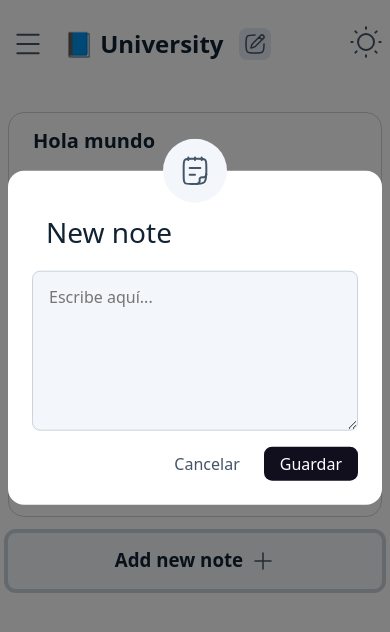
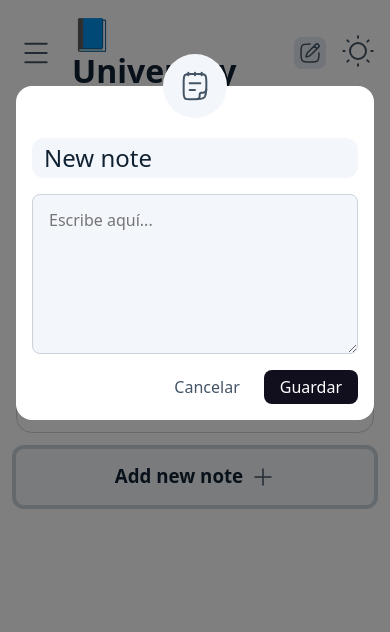
Before and after one commit to gaboquerizo/Notebook_App, a plain HTML site: page index.html in a window 390 px wide. Both pictures are taken after a click on the button "Add new note". Drawn offline with Linux system fonts and the light colour scheme; a web font is replaced by a local one.

Commit message:
Estilos mejorados de espaciado y tamaño de letra responsive

```diff
--- a/index.css
+++ b/index.css
@@ -27,16 +27,16 @@
     --typeface: 'Exo 2', system-ui, -apple-system, sans-serif;
     font-family: var(--typeface);
     /*——————————— Sizes ———————————*/
-    --size-05: 8px;
-    --size-1: 16px;
-    --size-2: 20px;
-    --size-3: 24px;
-    --size-4: 28px;
-    --size-5: 32px;
-    --size-6: 36px;
-    --size-7: 40px;
-    --size-8: 48px;
-    --size-9: 64px;
+    --size-1: 8px;
+    --size-2: 12px;
+    --size-3: 16px;
+    --size-4: 18px;
+    --size-5: 20px;
+    --size-6: 22px;
+    --size-7: 24px;
+    --size-8: 28px;
+    --size-9: 32px;
+
     /*—————————— Spacing ——————————*/
     --space-025: 0.25em;
     --space-050: 0.50em;
@@ -146,7 +146,7 @@ button:disabled { pointer-events: none; }
 /*———————— HTML Element styles ————————*/
 
 html {
-    font-size: var(--size-1);
+    font-size: var(--size-3);
     scroll-behavior: smooth;
 }
 
@@ -411,11 +411,7 @@ svg.logo__icon--github {
     position: relative;
 
     @media (max-width: 600px) {
-        padding-inline: var(--space-100);
-    }
-
-    @media (max-width: 400px) {
-        padding-inline: var(--space-050);
+        padding: var(--space-100);
     }
 }
 
@@ -432,28 +428,34 @@ svg.logo__icon--github {
 .main--header {
     justify-content: space-between;
 
+    @media (max-width: 900px) {
+
+    }
+
     @media (max-width: 600px) {
-        h1 {
-            font-size: var(--size-3);
-        }
+
 
         .current--data {
             display: none;
         }
+    }
+
+    @media (max-width: 400px) {
+
     }
 }
 
 .current--data {
     text-align: right;
     align-content: center;
+}
 .time__data {
     font-size: var(--size-4);
     font-weight: 400;
 }
 .date__data {
-        font-size: var(--size-1);
+    font-size: var(--size-3);
     color: var(--tx-color-2)
-    }
 }
 
 /*———————— Notes panel ————————*/
@@ -468,6 +470,10 @@ svg.logo__icon--github {
     height: 100%;
     margin-block: var(--space-200);
     gap: var(--space-100);
+
+    @media (max-width: 400px) {
+        margin-block: var(--space-100);
+    }
 }
 
 .note--add__new {
@@ -508,10 +514,6 @@ svg.logo__icon--github {
     gap: var(--space-100);
     cursor: pointer;
 
-    h3 {
-        font-size: var(--size-2);
-    }
-
     p {
         height: 100%;
     }
@@ -532,6 +534,28 @@ svg.logo__icon--github {
 
     &:active {
         outline: var(--solid-4) var(--bg-color-3);
+    }
+
+    @media (max-width: 900px) {
+
+    }
+
+    @media (max-width: 600px) {
+        padding: var(--space-100);
+        gap: var(--space-050);
+
+        .current--data {
+            display: none;
+        }
+    }
+
+    @media (max-width: 400px) {
+        p {
+            font-size: 14px;
+        }
+        footer {
+            font-size: 14px;
+        }
     }
 }
 
@@ -560,6 +584,7 @@ svg.logo__icon--github {
     display: flex;
 }
 
+/*———————— Modal styles ————————*/
 
 .modal {
     width: 100%;
@@ -588,7 +613,8 @@ svg.logo__icon--github {
     }
 
     @media (max-width: 400px) {
-        padding-inline: var(--space-050);
+        top: 30%;
+        padding-inline: var(--space-100);
     }
 }
 
@@ -605,7 +631,11 @@ svg.logo__icon--github {
 }
 
 .modal--header__icon + * {
-    margin-top: var(--space-050);
+    margin-top: var(--space-100);
+
+    @media (max-width: 400px) {
+        margin-top: var(--space-150);
+    }
 }
 
 .modal--new__notebook,
@@ -669,18 +699,25 @@ svg.logo__icon--github {
         display: flex;
     }
 
-    .modal--title {
-        font-size: var(--size-4);
-    }
-
     @media (max-width: 900px) {
         width: 100%;
     }
 
+    @media (max-width: 400px) {
+
+        padding: var(--space-100);
+
+
+    }
 }
 
-.modal--new__notebook input {
+.modal--title {
+    font-size: var(--size-4);
     background-color: var(--secondary-color);
+
+    @media (max-width: 400px) {
+        font-size: 24px;
+    }
 }
 
 .modal--btn__confirm {
@@ -708,61 +745,34 @@ svg.logo__icon--github {
     }
 }
 
-
-
-
-
-/* . Modal .
-.modal {
-    background-color: var(--bg-color-1);
-    position: fixed;
-    top: 50%;
-    left: 50%;
-    transform: translate(-50%, -50%);
-    width: calc(100% - calc(var(--space-6) * 2));
-
-    padding: var(--space-5);
-    border-radius: var(--radius-3);
-    background-color: var(--bg-color-1);
-    outline: solid var(--solid-1) var(--bg-color-3);
-    z-index: 3;
-
-    animation: modal-open var(--transition-3) forwards;
-}
-
-@keyframes modal-open {
-    0% {
-        transform: scale(1.5);
-        transform: translate(-50%, -30%);
-        opacity: 0;
-        visibility: hidden;
-    }
-    100% {
-        transform: translate(-50%, -50%);
-        opacity: 1;
-        visibility: visible;
-    }
-}
-
-*/
-
-
-
-
+/*———————— Responsive Web Design ————————*/
 
 @media (min-width: 900px) {
     body {
         padding-left: var(--sidebar-width);
     }
-    .sb-hero button {
-        display: none;
+    h1 {
+        font-size: var(--size-8);
+    }
+    h3 {
+        font-size: var(--size-5);
     }
 }
 
 @media (min-width: 600px) {
-
+    h1 {
+        font-size: var(--size-7);
+    }
+    h3 {
+        font-size: var(--size-4);
+    }
 }
 
 @media (min-width: 400px) {
-
+    h1 {
+        font-size: var(--size-6);
     }
+    h3 {
+        font-size: var(--size-3);
+    }
+}
```
Also changed, not shown: index.html (+0 -45 lines). Lines whose indentation alone changed are shown as unchanged.
